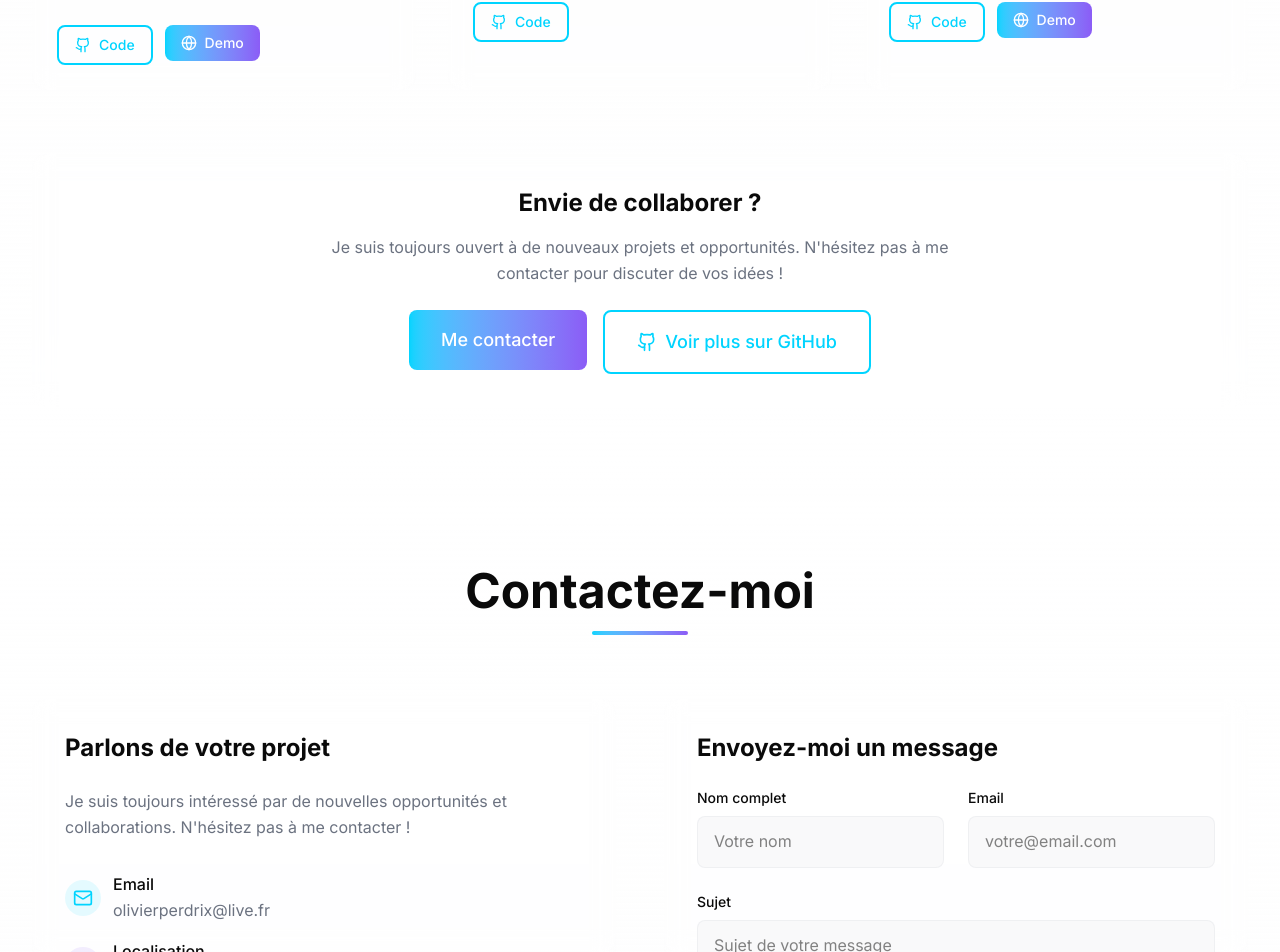
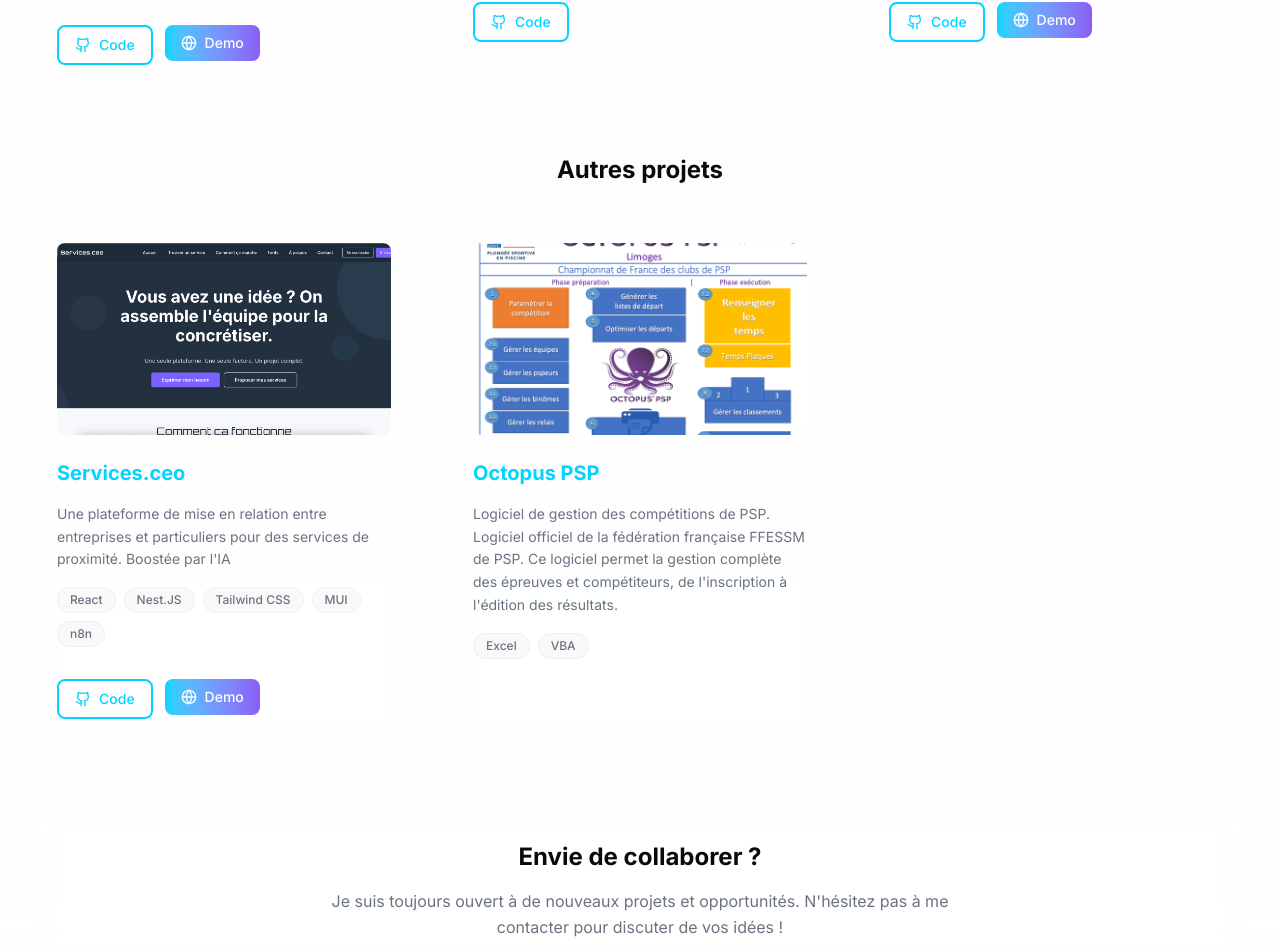
Before and after one commit to operdrix/portfolio, a Next.js app: page / in a window 1280 px wide. Shown: the part 6791-7743 px from the top of the page. Built offline with nearby package versions, Linux system fonts and the light colour scheme.

Commit message:
feat: add new project entries and images for Services.ceo and Octopus PSP

```diff
--- a/src/data/personal.ts
+++ b/src/data/personal.ts
@@ -118,7 +118,7 @@ export const projects: Project[] = [
     image: "/projects/portfolio-image.png",
     technologies: ["Next.js", "React", "TypeScript", "Tailwind CSS", "Framer Motion"],
     githubUrl: "https://github.com/operdrix/portfolio",
-    liveUrl: "https://olivier-perdrix.vercel.app",
+    liveUrl: "https://labodolivier.com",
     featured: true,
     category: "web"
   },
@@ -142,7 +142,28 @@ export const projects: Project[] = [
     liveUrl: "https://skyjo.labodolivier.com/",
     featured: true,
     category: "web"
+  },
+  {
+    id: "Sevices.ceo",
+    title: "Services.ceo",
+    description: "Une plateforme de mise en relation entre entreprises et particuliers pour des services de proximité. Boostée par l'IA",
+    image: "/projects/services-image.png",
+    technologies: ["React", "Nest.JS", "Tailwind CSS", "MUI", "n8n"],
+    githubUrl: "https://github.com/Hackathon-Grp-1",
+    liveUrl: "https://services.loan-cb.fr/",
+    featured: false,
+    category: "web"
+  },
+  {
+    id: "octopus",
+    title: "Octopus PSP",
+    description: "Logiciel de gestion des compétitions de PSP. Logiciel officiel de la fédération française FFESSM de PSP. Ce logiciel permet la gestion complète des épreuves et compétiteurs, de l'inscription à l'édition des résultats.",
+    image: "/projects/octopus-image.png",
+    technologies: ["Excel", "VBA"],
+    featured: false,
+    category: "other"
   }
+
 ];
 
 export const socialLinks: SocialLink[] = [
```
Also changed, not shown: public/projects/octopus-image.png (added), public/projects/services-image.png (added).
